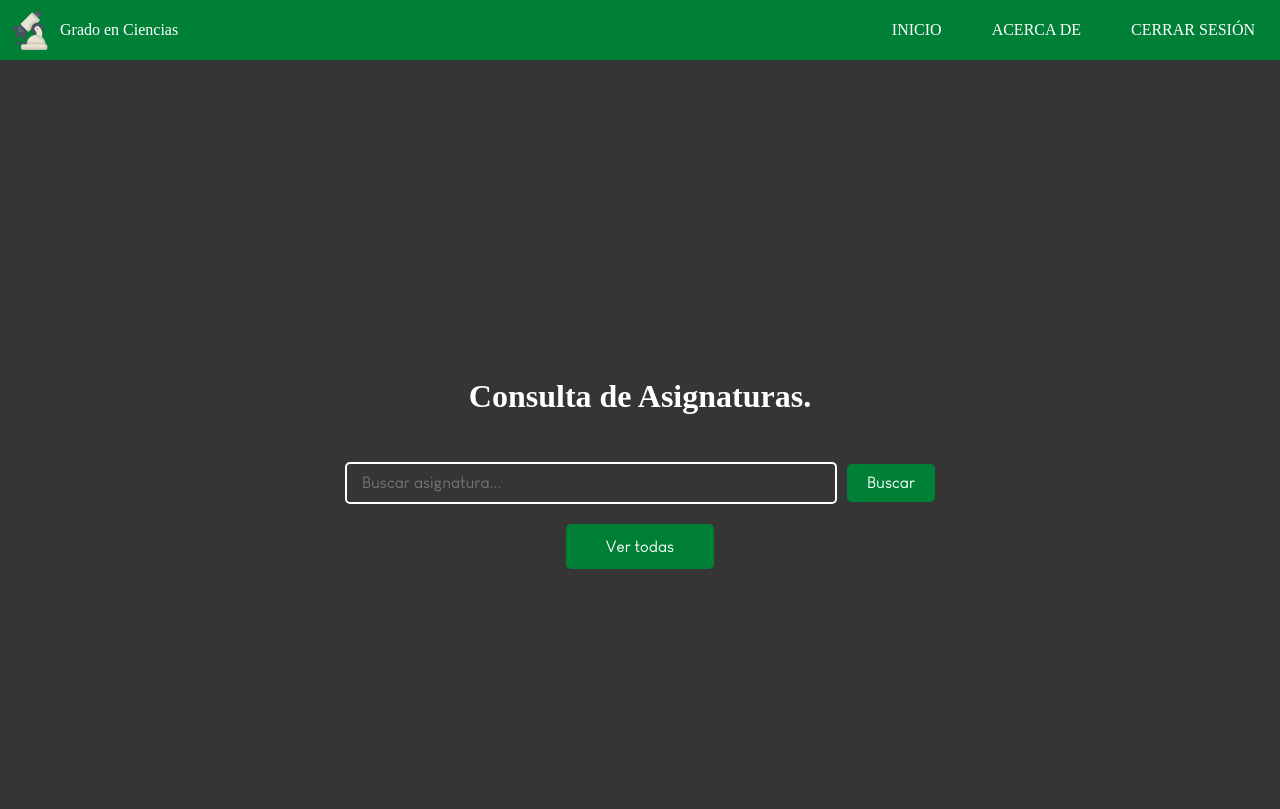
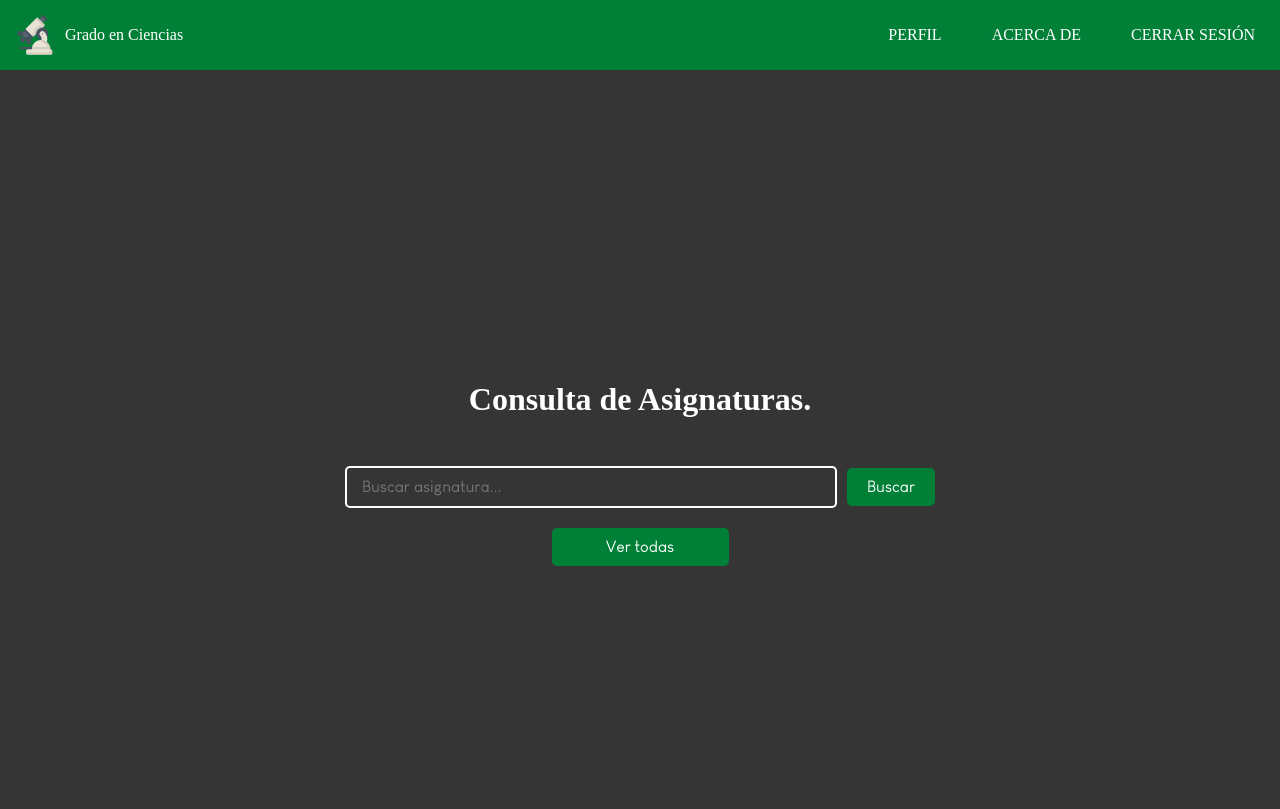
Before and after one commit to PabloGradolph/SciencesPath, a Django app: page /subjects/index/ in a window 1280 px wide. Shown: the top 809 px of the page. Run offline with Django 4.2, Linux system fonts and the light colour scheme; the visitor is signed in with stand-in values (Sample User, id 1); data that the repository does not hold is empty; some web fonts are replaced.

Commit message:
feat(profile): adding profile view.

```diff
--- a/Sciences/urls.py
+++ b/Sciences/urls.py
@@ -25,5 +25,6 @@ urlpatterns = [
     path('signup/', views.register, name='register'),
     path('login/', views.login_view, name='login'),
     path('logout/', views.logout_view, name='logout'),
+    path('profile/', views.profile, name='profile'),
     path('subjects/', include('subjects.urls')),
 ]
--- a/static/css/index.css
+++ b/static/css/index.css
@@ -45,18 +45,37 @@ form.search .search-btn {
     cursor: pointer;
     font-size: 16px;
     width: auto;
+    transition: background-color 0.3s ease;
 }
 
-.see-all{
-    padding: 10px 15px;
+form.search .search-btn:hover {
+    background-color: #00672e;
+}
+
+.see-all {
     text-align: center;
     margin-bottom: 20px;
+    width: 15%;
+}
+
+.see-all a {
+    text-decoration: none;
+}
+
+.btn {
+    padding: 10px 15px;
     background-color: #008037;
     color: #fff;
+    border: none;
     border-radius: 5px;
     cursor: pointer;
     font-size: 16px;
-    width: 10%;
+    width: 100%;
+    transition: background-color 0.3s ease;
+}
+
+.btn:hover {
+    background-color: #00672e;
 }
 
 .container ul {
--- a/static/css/logs2.css
+++ b/static/css/logs2.css
@@ -102,6 +102,11 @@ form button {
     cursor: pointer;
     width: 60%;
 }
+.form-container p {
+    text-align: center;
+    margin-top: 10px;
+    color: #000;
+}
 
 .form-container a {
     color: #008037;
--- a/static/css/styles.css
+++ b/static/css/styles.css
@@ -53,10 +53,22 @@ header {
     margin: 0 auto;
 }
 
-.logo {
+.logo-btn {
     display: flex;
     align-items: center;
-    justify-self: left;
+    text-decoration: none;
+    color: var(--color-text); /* Color del texto */
+    border: none;
+    border-radius: 5px;
+    cursor: pointer;
+    font-family: var(--font-main);
+    padding: 5px 5px;
+    transition: background-color 0.3s ease, color 0.3s ease;
+}
+
+.logo-btn:hover {
+    background-color: #f1f1f1; /* Cambia el color al pasar el ratón */
+    color: #555; /* Cambia el color del texto al pasar el ratón */
 }
 
 .logo img {
@@ -65,9 +77,11 @@ header {
     margin-right: 10px;
 }
 
-.logo span {
+.home {
+    color: #fff;
+    text-decoration: none;
+    text-transform: uppercase;
     font-family: var(--font-main);
-    color: var(--color-text);
 }
 
 nav {
--- a/templates/Sciences/about.html
+++ b/templates/Sciences/about.html
@@ -3,20 +3,20 @@
 {% block content %}
   <div class="container">
     <div class="about-header">
-      <h1>About Us</h1>
+      <h1>Sobre nosotros</h1>
       <p>¡Bienvenidos a nuestro sitio web! Somos un equipo de científicos e investigadores apasionados dedicados a explorar las maravillas del mundo natural. Nuestra misión es compartir nuestro conocimiento y descubrimientos con el mundo, inspirando a otros a unirse a nosotros en la búsqueda del conocimiento y la comprensión.</p>
     </div>
 
     <div class="about-content">
       <div class="about-section">
-        <h2>Our Story</h2>
+        <h2>Nuestra historia</h2>
         <p>Nuestra travesía comenzó hace varios años cuando un grupo de personas afines se unió con una visión compartida: desentrañar los misterios de la vida y el universo. Comenzamos pequeños, realizando experimentos en nuestros laboratorios universitarios, pero nuestra pasión y dedicación nos llevaron rápidamente a embarcarnos en ambiciosos proyectos de investigación.</p>
         <p>A lo largo de los años, nuestro equipo ha crecido y nuestra investigación nos ha llevado a rincones remotos del mundo. Desde estudiar la biodiversidad de las selvas tropicales hasta desentrañar los secretos de los ecosistemas marinos profundos, nos hemos sumergido en la belleza y complejidad de la naturaleza.</p>
         <p>Hoy en día, estamos orgullosos de nuestros logros y del impacto que nuestra investigación ha tenido en la comunidad científica. Pero nuestra travesía está lejos de terminar. Continuamos empujando los límites del conocimiento y buscando respuestas a las preguntas más profundas que nos rodean.</p>
       </div>
 
       <div class="about-section">
-        <h2>Our Mission</h2>
+        <h2>Nuestra misión</h2>
         <p>En nuestro núcleo, creemos que el conocimiento es una herramienta poderosa que puede transformar el mundo. Nuestra misión es avanzar en la comprensión científica y fomentar un sentido de asombro y curiosidad sobre el mundo natural.</p>
         <p>Estamos comprometidos con la excelencia en investigación, educación y divulgación. A través de nuestras colaboraciones con universidades, agencias gubernamentales y organizaciones de conservación, nos esforzamos por tener un impacto positivo en el medio ambiente y la sociedad en su conjunto.</p>
         <p>Nuestro sitio web sirve como plataforma para compartir nuestros hallazgos de investigación, recursos educativos y actualizaciones sobre nuestros últimos proyectos. Te invitamos a unirte a nosotros en esta jornada de descubrimiento y exploración. Juntos, podemos marcar la diferencia y dar forma a un futuro mejor para nuestro planeta.</p>
--- a/templates/Sciences/base.html
+++ b/templates/Sciences/base.html
@@ -17,13 +17,15 @@
     <!-- Header -->
     <header>
       <div class="header-container">
-          <div class="logo">
-              <img src="{% static 'img/microscopio.png' %}" alt="Logo">
-              <span>Grado en Ciencias</span>
-          </div>
+        <div class="logo">
+            <a href="{% url 'home' %}" class="logo-btn">
+                <img src="{% static 'img/microscopio.png' %}" alt="Logo" class="logo-img">
+                Grado en Ciencias
+            </a>
+        </div>
           <nav>
               <ul>
-                  <li><a href="{% url 'home' %}">Inicio</a></li>
+                  <li><a href="{% url 'profile' %}">Perfil</a></li>
                   <li><a href="{% url 'about' %}">Acerca de</a></li>
                   {% if user.is_authenticated %}
                       <li><a href="{% url 'logout' %}">Cerrar Sesión</a></li>
--- a/templates/subjects/index.html
+++ b/templates/subjects/index.html
@@ -16,7 +16,11 @@
             <input type="text" name="search" class="search-bar" placeholder="Buscar asignatura...">
             <input type="submit" value="Buscar" class="search-btn">
         </form>
-        <span class="see-all" ><a href="{% url 'index' %}">Ver todas</a></span>
+        <div class="see-all">
+            <a href="{% url 'index' %}">
+                <button class="btn">Ver todas</button>
+            </a>
+        </div>
         <ul class="list">
             {% for subject in subjects %}
                 <a href="{% url 'detail' subject.id %}">
```
Also changed, not shown: Sciences/forms.py (+8 -4 lines), Sciences/views.py (+22 -13 lines), templates/Sciences/profile.html (added, +11 -0 lines).
